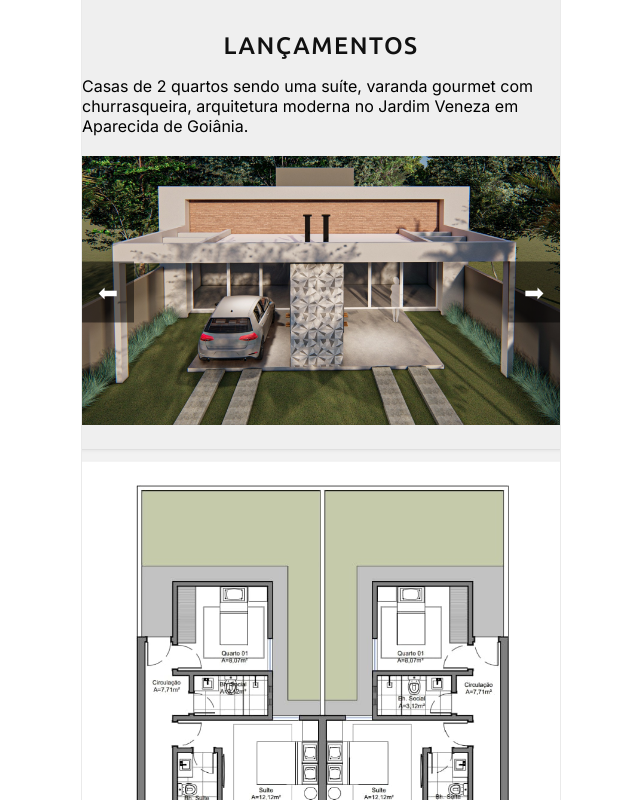
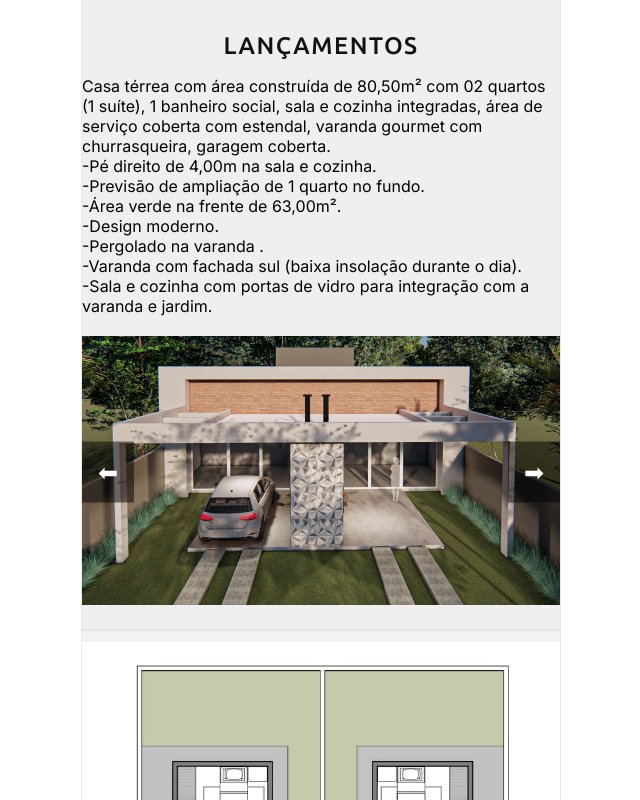
Before and after one commit to danielclaytonborgtx/DC-Imob, a React (Vite) app: page /slideshow in a window 1280 px wide. Shown: the top 800 px of the page, without its empty margins (319-959 px from the left). Built offline with nearby package versions, Linux system fonts and the light colour scheme.

Commit message:
commit 13

```diff
--- a/package.json
+++ b/package.json
@@ -16,6 +16,7 @@
     "react": "^18.2.0",
     "react-dom": "^18.2.0",
     "react-icons": "^5.2.1",
+    "react-responsive-carousel": "^3.2.23",
     "react-router-dom": "^6.23.1",
     "react-slick": "^0.30.2",
     "react-slideshow-image": "^4.3.1",
--- a/src/pages/SlideShowPage/SlideShowPage.tsx
+++ b/src/pages/SlideShowPage/SlideShowPage.tsx
@@ -51,7 +51,15 @@ export function SlideShowPage() {
   return (
     <Container>
       <Title>Lançamentos</Title>
-      <Text>Casas de 2 quartos sendo uma suíte, varanda gourmet com churrasqueira, arquitetura moderna no Jardim Veneza em Aparecida de Goiânia.</Text>
+      <Text>Casa térrea com área construída de 80,50m² com 02 quartos (1 suíte), 1 banheiro social, sala e cozinha integradas, área de serviço coberta com estendal, varanda gourmet com churrasqueira, garagem coberta. <br />
+            -Pé direito de 4,00m na sala e cozinha. <br />
+            -Previsão de ampliação de 1 quarto no fundo. <br />
+            -Área verde na frente de 63,00m². <br />
+            -Design moderno. <br />
+            -Pergolado na varanda . <br />
+            -Varanda com fachada sul (baixa insolação durante o dia). <br />
+            -Sala e cozinha com portas de vidro para integração com a varanda e jardim.
+      </Text>
       <SlideshowContainer>
         <Slide>
           <PrevButton onClick={prevSlide}>&#x2B05;</PrevButton>
```
Also changed, not shown: 1 other file (tests, documents, lock files or other folders).
